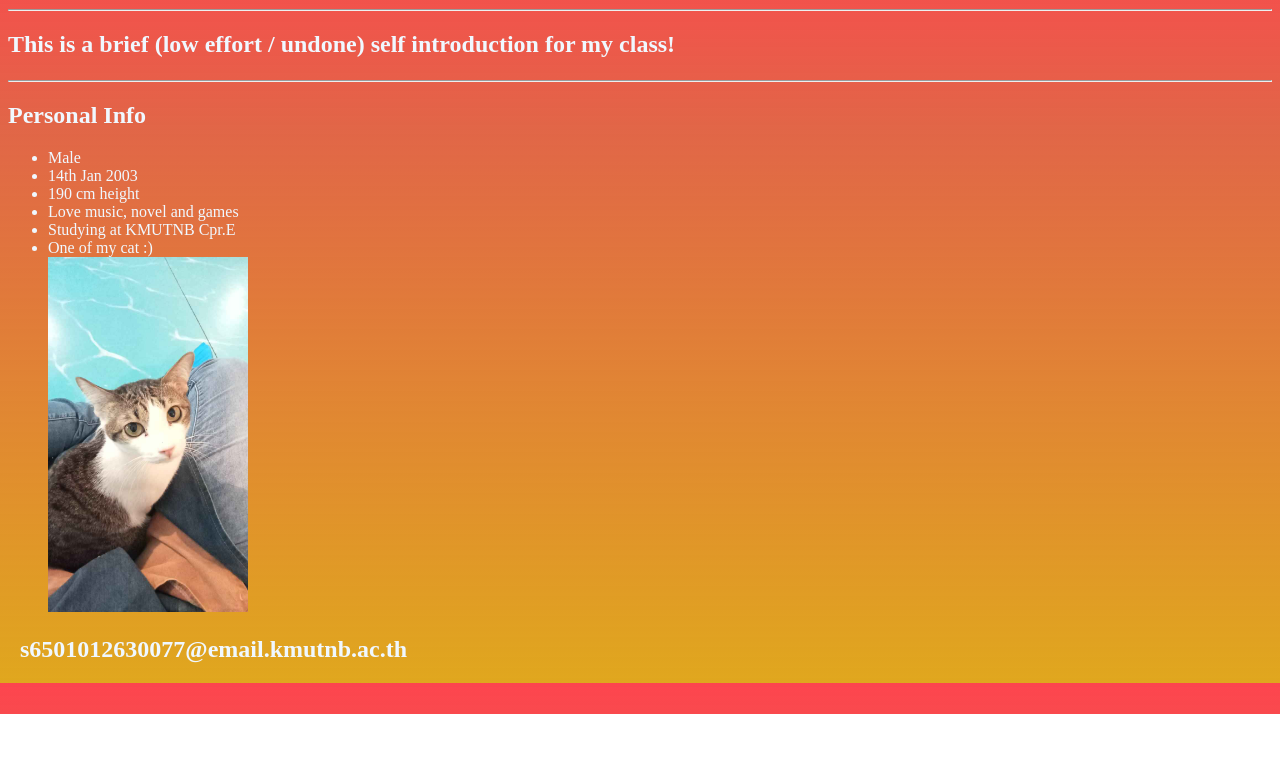
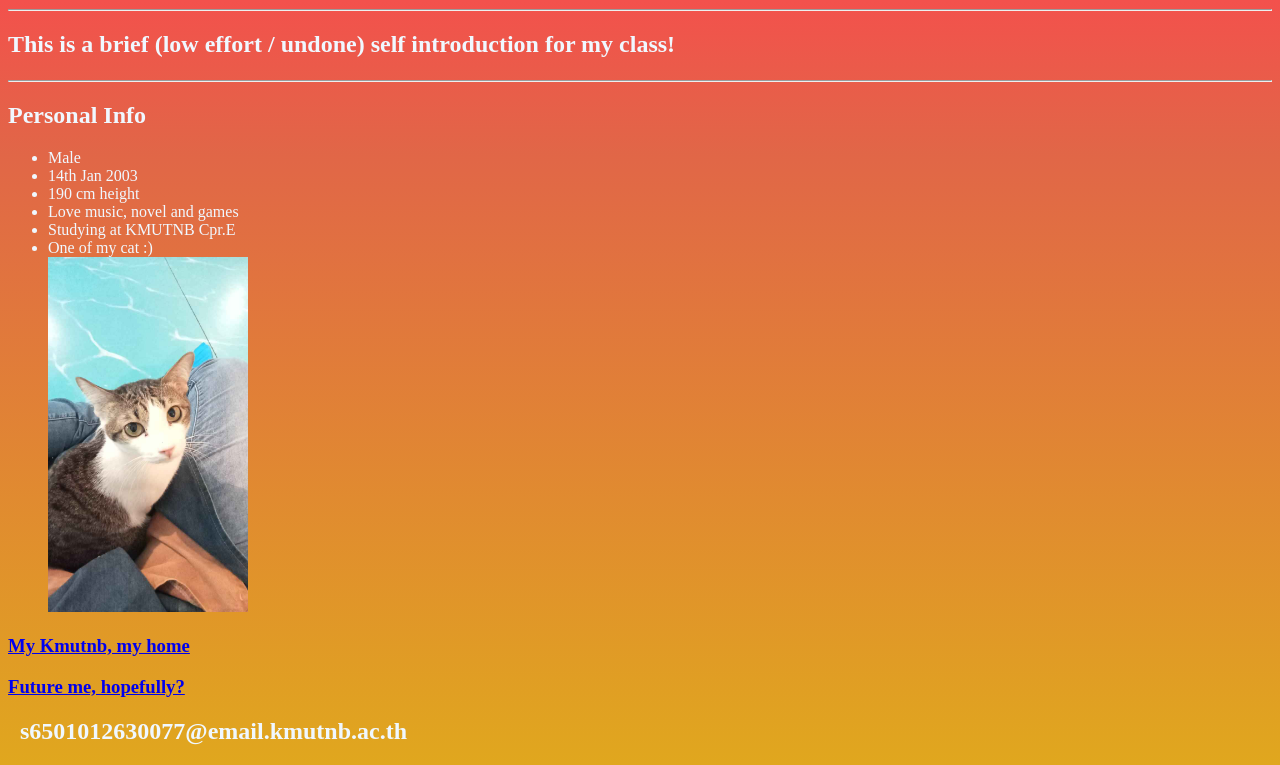
Before and after one commit to NadolHCV/NadolHCV.github.io, a plain HTML site: page index.html in a window 1280 px wide. Shown: the part 86-851 px from the top of the page. Before the commit the page ends 800 px from the top, so only its background shows below. Drawn offline with Linux system fonts and the light colour scheme.

Commit message:
Update index.html

```diff
--- a/index.html
+++ b/index.html
@@ -27,7 +27,10 @@
             <li> One of my cat :)</li>
             <img src="mycat.jpg" width="200">
         </ul>
+        <h3><a href="my_kmutnb.html"> My Kmutnb, my home</a></h3>
+        <h3><a href="me_as_computer_engineer.html"> Future me, hopefully?</a></h3>
         <h2><footer>&nbsp;&nbsp;s6501012630077@email.kmutnb.ac.th</footer></h2>
+
     </div>
 </body>
 </html>
```
